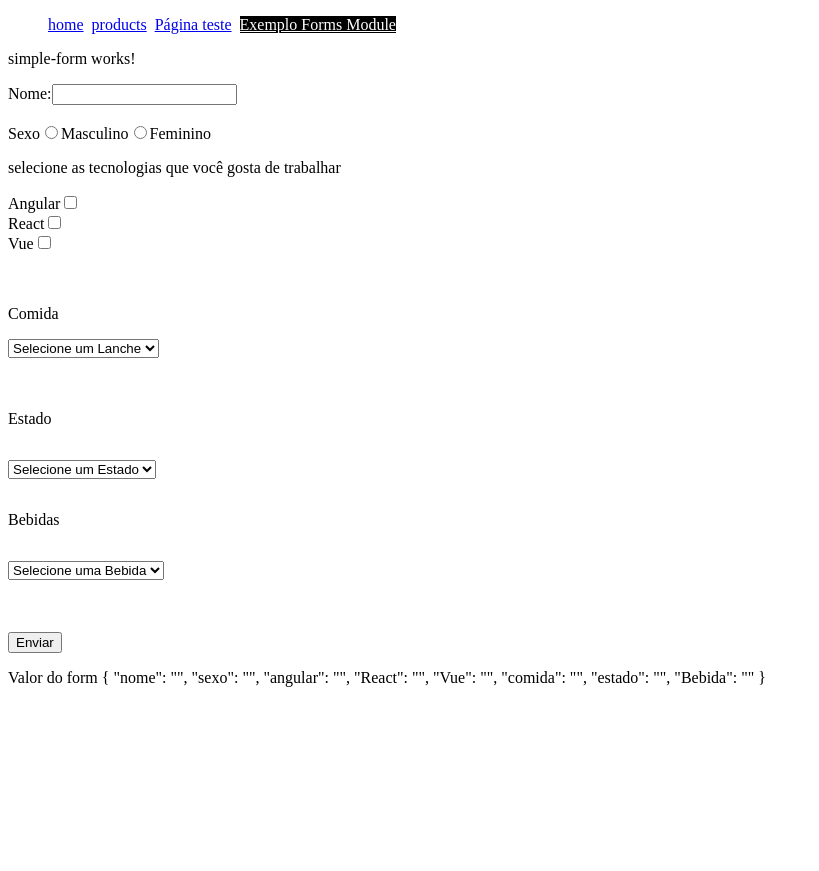
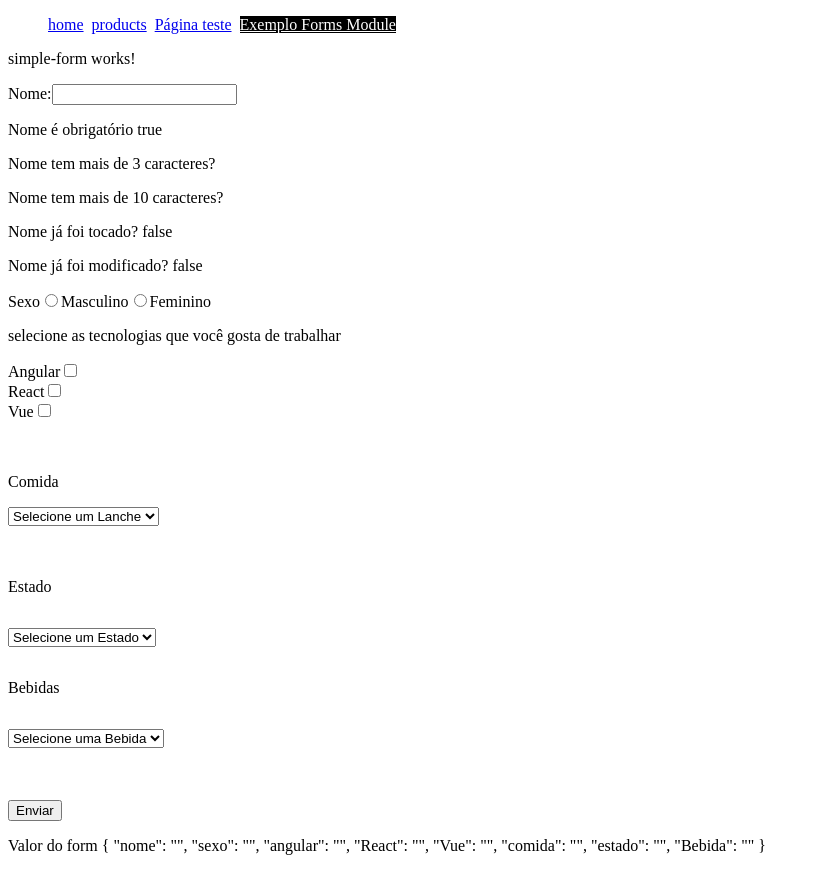
Before and after one commit to PauloHBLima/treinamento-angular, an Angular app: page /forms-module in a window 1280 px wide. Shown: the whole page, without its empty margins (0-819 px from the left). Before the commit the page ends 800 px from the top, so only its background shows below. Built offline with nearby package versions, Linux system fonts and the light colour scheme.

Commit message:
realizando validações com ngforms

```diff
--- a/src/app/pages/simple-form/simple-form.component.html
+++ b/src/app/pages/simple-form/simple-form.component.html
@@ -1,10 +1,21 @@
 <p>simple-form works!</p>
 
-<form #form="ngForm" autocomplete="off" (ngSubmit)="submitForm(form.value)">
-    <!-- Ng form com input text-->
+<form #form="ngForm" autocomplete="off" (ngSubmit)="submitForm(form)">
+    <!-- ngForm com input text -->
     <label for="nome">Nome:</label>
-    <input type="text" name="nome" id="nome" ngModel>
-    <br><br>
+    <input type="text" name="nome" id="nome" required minlength="3" maxlength="10" #nome="ngModel" ngModel />
+    <br />
+    <span class="error" *ngIf="nome?.errors?.['required'] && nome.touched && nome.dirty">Nome é obrigatório!</span>
+    <span class="error" *ngIf="nome.touched && nome?.errors?.['minglength']">Nome tem que ter no minimo 3
+        caracteres!</span>
+    <span class="error" *ngIf="nome?.errors?.['maxlength'] && nome.touched">Nome tem que ter no máximo 10
+        caracteres!</span>
+
+    <p>Nome é obrigatório {{nome?.errors?.['required']}}</p>
+    <p>Nome tem mais de 3 caracteres? {{nome?.errors?.['minlength']}}</p>
+    <p>Nome tem mais de 10 caracteres? {{nome?.errors?.['maxlength']}}</p>
+    <p>Nome já foi tocado? {{ nome.touched }}</p>
+    <p>Nome já foi modificado? {{ nome.dirty }}</p>
 
     <!-- Ng form com input radio-->
     <label>Sexo</label>
@@ -52,8 +63,8 @@
         <option *ngFor="let bebida of bebidas" [ngValue]="bebida">{{bebida.nome | titlecase}}</option>
     </select>
 
-<br><br><br>
-<button type="submit">Enviar</button>
+    <br><br><br>
+    <button type="submit" [disabled]>Enviar</button>
 
 
     <p>Valor do form {{form.value | json }}</p>
--- a/src/app/pages/simple-form/simple-form.component.scss
+++ b/src/app/pages/simple-form/simple-form.component.scss
@@ -0,0 +1,3 @@
+.error {
+    color: red;
+}
--- a/src/app/pages/simple-form/simple-form.component.ts
+++ b/src/app/pages/simple-form/simple-form.component.ts
@@ -25,7 +25,13 @@ export class SimpleFormComponent implements OnInit {
         ];
     }
 
-    submitForm(value: NgForm) {
-        console.log('Form value: ', value);
+    submitForm(form: NgForm) {
+        if (form.valid) {
+
+            console.log('Form value ', form);
+        } else {
+            alert('sai pra lá')
+            form.reset();
+        }
     }
 }
```
